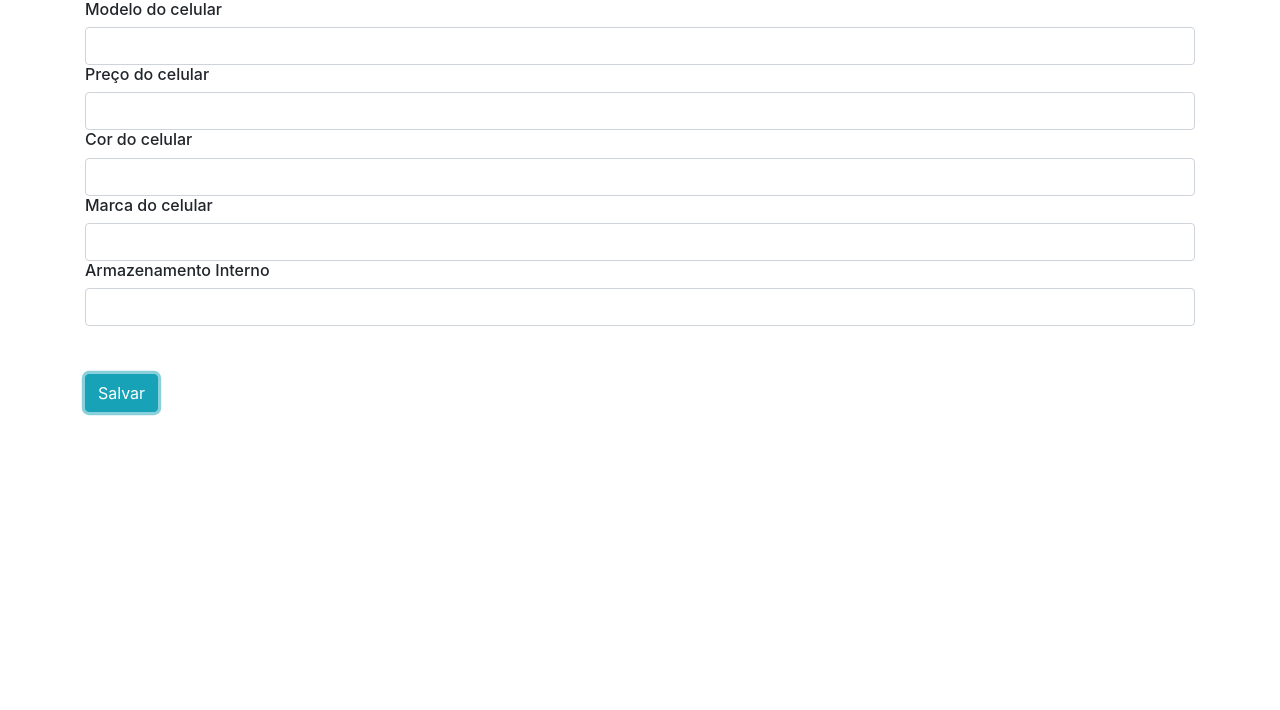
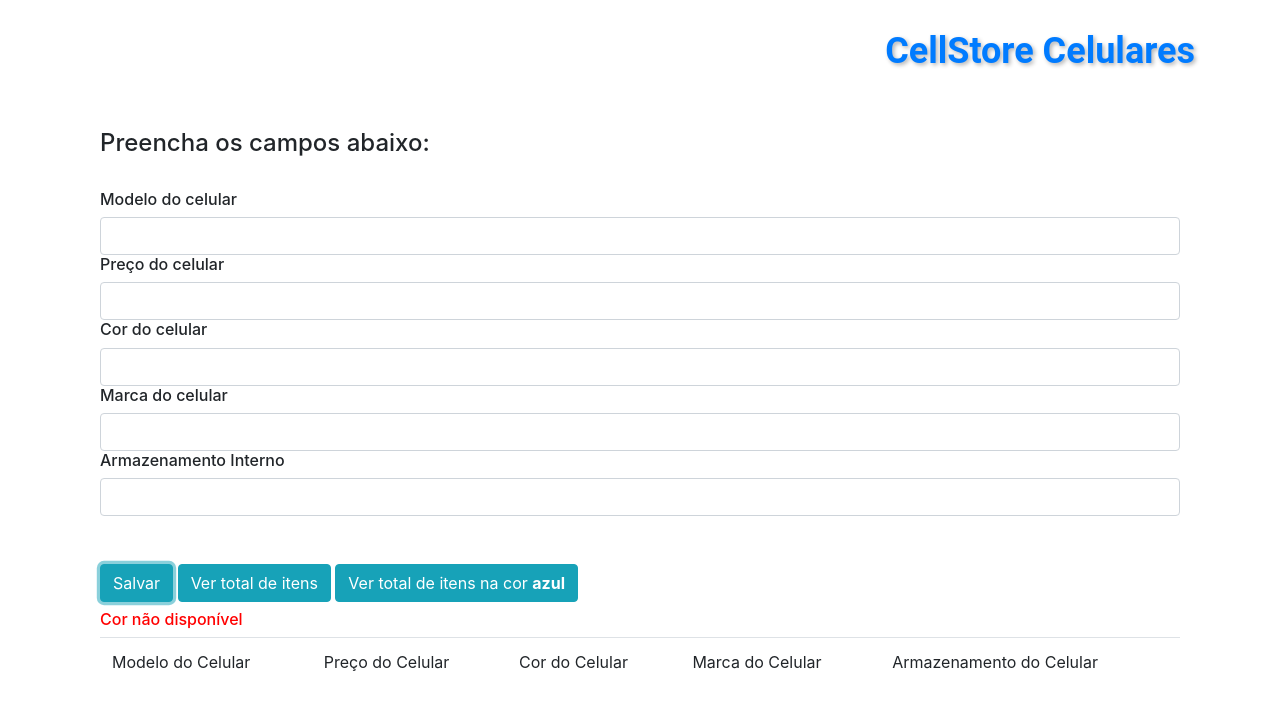
Before and after one commit to brunaterrab/lojadecelulares, a plain HTML site: page index.html in a window 1280 px wide. Both pictures are taken after a click on the button "Salvar". Drawn offline with nearby package versions, Linux system fonts and the light colour scheme.

Commit message:
Update index.html

```diff
--- a/index.html
+++ b/index.html
@@ -13,10 +13,37 @@
 
 
   <title>Loja de Celulares</title>
+
+  <style>
+    .title-container {
+      text-align: right;
+      margin-top: 30px;
+    }
+
+    .title {
+      font-family: 'Roboto', sans-serif;
+      color: #007bff;
+      font-size: 36px;
+      font-weight: bold;
+      text-shadow: 2px 2px 4px rgba(0, 0, 0, 0.3);
+    }
+  </style>
+
 </head>
 
 <body>
+
   <div class="container">
+    <div class="title-container">
+      <h1 class="title">CellStore Celulares</h1>
+    </div>
+
+    <br>
+    <br>
+
+    <div class="container">
+      <h4>Preencha os campos abaixo:</h4>
+      <br>
       <h6>Modelo do celular</h6>
       <input type="text" id="modeloDoCelular" class="form-control"> </input>
       <h6>Preço do celular</h6>
@@ -30,11 +57,29 @@
       <br>
       <br>
       <button onclick="Salvar()" class="btn btn-info">Salvar</button>
-<h6 id="listaDeCelulares"></h6>
-<h6 id="precoDosCelulares"></h6>
-<h6 id="corDosCelulares"></h6>
-<h6 id="marcaDosCelulares"></h6>
-<h6 id="armazenamentoDosCelulares"></h6>
+      <button onclick="totalItens()" class="btn btn-info">Ver total de itens</button>
+      <button onclick="totalItensAzul()" class="btn btn-info">Ver total de itens na cor <b>azul</b></button>
+
+      <h6 id="txtErro" style="color: red;"></h6>
+      <h6 id="txtIndisponivel" style="color: red;"></h6>
+
+      <h6 id="txtTotalItens"></h6>
+      <h6 id="txtTotalItensAzul"></h6>
+      <table class="table table-striped table-hover">
+
+  <thead>
+      <tr>
+      <td> Modelo do Celular </td>
+      <td> Preço do Celular </td>
+      <td> Cor do Celular </td>
+      <td> Marca do Celular </td>
+      <td> Armazenamento do Celular </td>
+      </tr>
+  </thead>
+  <tbody id="tabelaCelulares">
+
+  </tbody>
+ </table>
 
     </div>
 
@@ -45,46 +90,85 @@
       var corDosCelulares = [];
       var marcaDosCelulares = [];
       var armazenamentoDoCelulares = [];
-function Salvar (){
+      var totalCelularesAzul = 0;
+
+      function Salvar() {
+
+        document.getElementById("txtIndisponivel").innerHTML = "";
+
         var nomeDoCelular = document.getElementById("modeloDoCelular").value;
+        var precoDoCelular = document.getElementById("precoDoCelular").value;
+        var corDoCelular = document.getElementById("corDoCelular").value;
+        var marcaDoCelular = document.getElementById("marcaDoCelular").value;
+        var armazenamentoDoCelular = document.getElementById("armazenamentoDoCelular").value;
+
+        if (!(corDoCelular === "branco" || corDoCelular === "preto" || corDoCelular === "azul")) { // ! é negação só entra no if se for true
+
+          document.getElementById("txtIndisponivel").innerHTML = "Cor não disponível";
+          return // fim do codigo ; quebra do codigo ; ele nao continua a partir deste
+        }
+
+        if (nomeDoCelular != "" && precoDoCelular != "" && corDoCelular != "" && marcaDoCelular != "" && armazenamentoDoCelular != "") {
+
+          precoDosCelulares.push(precoDoCelular);
+          marcaDosCelulares.push(marcaDoCelular);
+          armazenamentoDoCelulares.push(armazenamentoDoCelular);
           nomeCelulares.push(nomeDoCelular);
- var precoDoCelular = document.getElementById("precoDoCelular").value;
- precoDosCelulares.push(precoDoCelular);
- var corDoCelular = document.getElementById("corDoCelular").value;
           corDosCelulares.push(corDoCelular);
- var marcaDoCelular = document.getElementById("marcaDoCelular").value;
- marcaDosCelulares.push(marcaDoCelular);
- var armazenamentoDoCelular = document.getElementById("armazenamentoDoCelular").value;
- armazenamentoDoCelulares.push(armazenamentoDoCelular);
+
 
           escreverListaDeCelulares();
 
-}
-function escreverListaDeCelulares(){
-  document.getElementById("listaDeCelulares").innerHTML=nomeCelulares.join()+ "<br>";
-  document.getElementById("precoDosCelulares").innerHTML=precoDosCelulares.join()+ "<br>";
-  document.getElementById("corDosCelulares").innerHTML=corDosCelulares.join()+ "<br>";
-  document.getElementById("marcaDosCelulares").innerHTML=marcaDosCelulares.join()+ "<br>";
-  document.getElementById("armazenamentoDosCelulares").innerHTML=armazenamentoDoCelulares.join()+ "<br>";
+        } else {
+          document.getElementById("txtErro").innerHTML = "preencher campo";
+
         }
 
+        if (corDoCelular === "azul") {
+          totalCelularesAzul++;
+        }
+
+      }
+
+      function escreverListaDeCelulares() {
+
+
+        var listaHtml = "";
+
+        for (var i=0;i<nomeCelulares.length; i++){
+          listaHtml+="<tr>";
+          listaHtml+="<td>"+nomeCelulares[i]+"</td>";
+          listaHtml+="<td>"+precoDosCelulares[i]+"</td>";
+          listaHtml+="<td>"+corDosCelulares[i]+"</td>";
+          listaHtml+="<td>"+marcaDosCelulares[i]+"</td>";
+          listaHtml+="<td>"+armazenamentoDoCelulares[i]+"</td>";
+          listaHtml+="</tr>";
+          }
+
+        document.getElementById("tabelaCelulares").innerHTML = listaHtml;
+
+      }
+
+      function totalItens() {
+
+        document.getElementById("txtTotalItens").innerHTML = armazenamentoDoCelulares.length; // length informa quantos tem na lista
+
+      }
+
+      function totalItensAzul() {
+
+        document.getElementById("txtTotalItensAzul").innerHTML = corDosCelulares.length; // length informa quantos tem na lista
+
+      }
 
     </script>
 
 
+    <!-- Optional JavaScript
+  soma dos preços
 
+-->
 
-
-
-
-
-
-
-
-
-
-
-  <!-- Optional JavaScript -->
     <!-- jQuery first, then Popper.js, then Bootstrap JS -->
     <script src="https://code.jquery.com/jquery-3.2.1.slim.min.js"
       integrity="sha384-KJ3o2DKtIkvYIK3UENzmM7KCkRr/rE9/Qpg6aAZGJwFDMVNA/GpGFF93hXpG5KkN"
```
Lines whose indentation alone changed are shown as unchanged.
